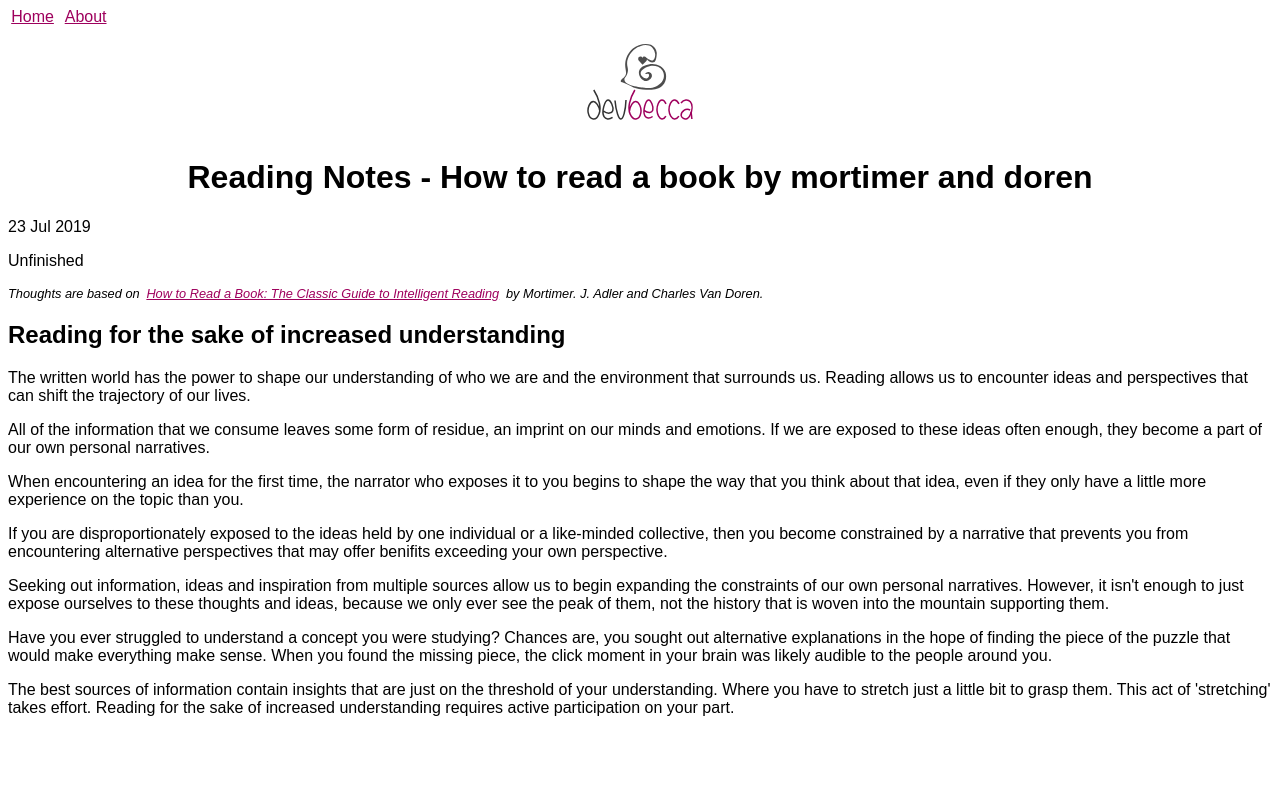
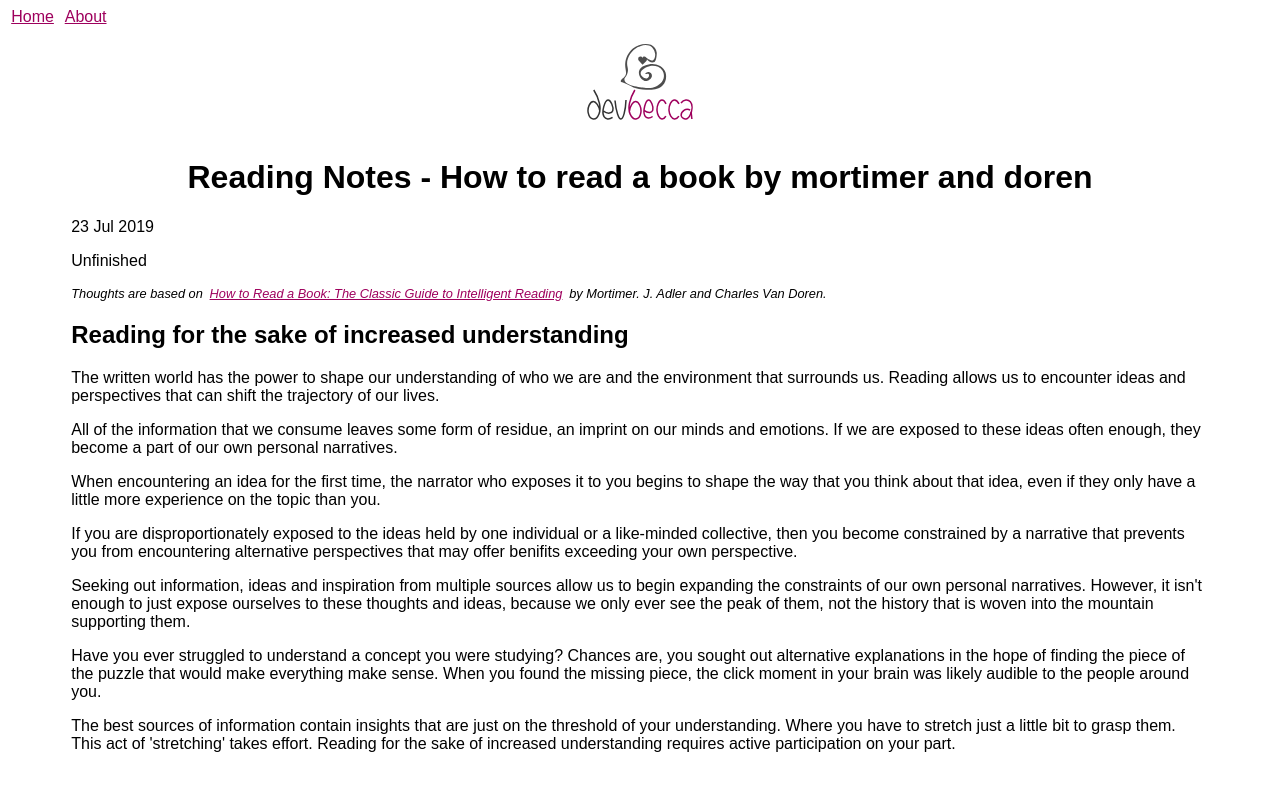
Before and after one commit to Becca9941/Becca9941.github.io, a Jekyll site: the page built from _posts/2019-07-23-Reading-how-to-read-a-book.html, in a window 1280 px wide. Shown: the top 791 px of the page. Built offline with Jekyll 4.4.1, drawn with Linux system fonts in a browser that asks for light colours.

Commit message:
added main around post for semantics and to make content width smaller

```diff
--- a/_layouts/post.html
+++ b/_layouts/post.html
@@ -5,8 +5,12 @@ layout: default
 <link type="text/css" rel="stylesheet" href="/themes/prism.css">
 <script src="/themes/prism.js"></script>
 
+<main class="post">
+
 <h1>{{ page.title }}</h1>
 
-<p>{{ page.date | date_to_string }}</p>
+<p class="post__date">{{ page.date | date_to_string }}</p>
 
 {{ content }}
+
+</main>
```
